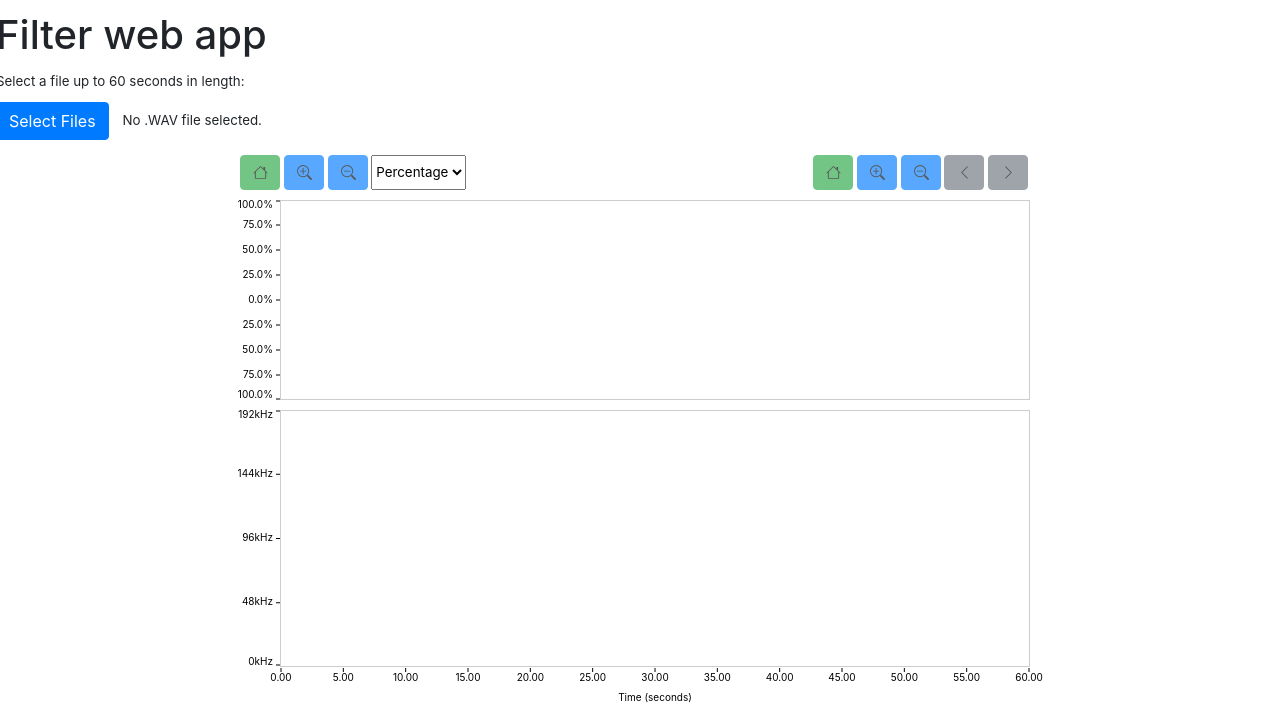
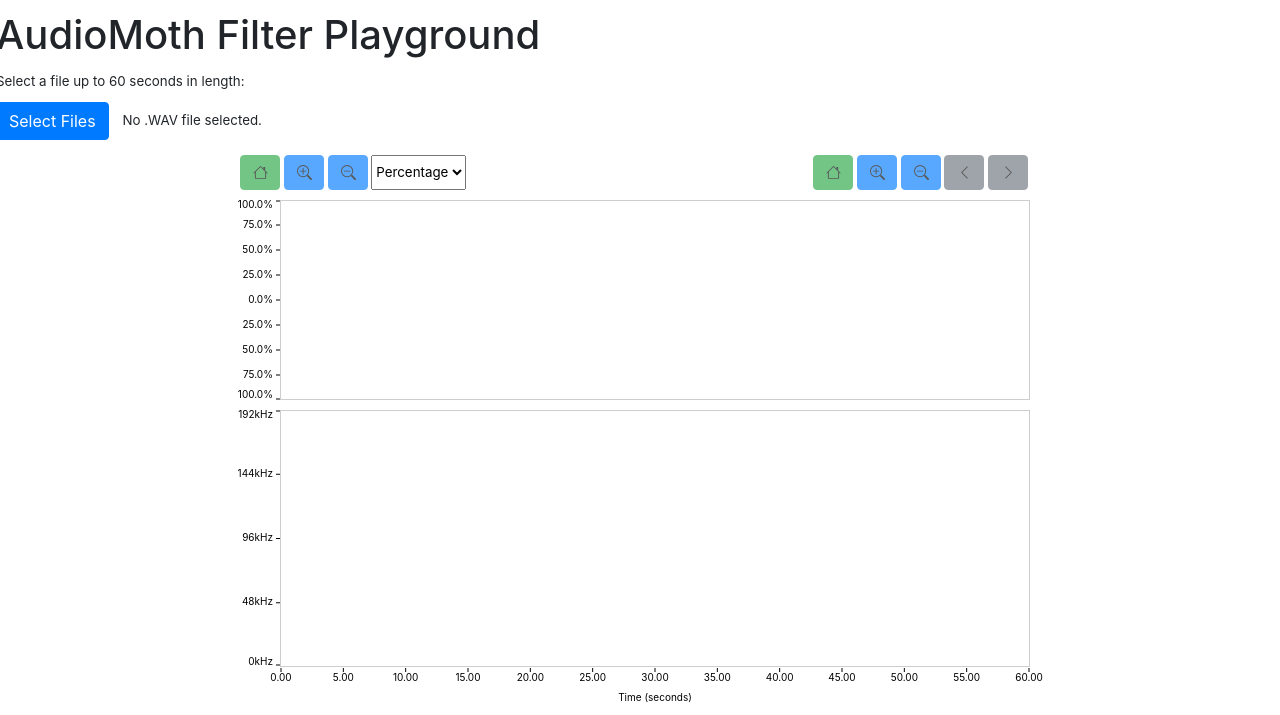
Before and after one commit to pcprince/filter-web-app, a website: page index.html in a window 1280 px wide. Shown: the top 715 px of the page. Drawn offline with Linux system fonts and the light colour scheme.

Commit message:
Change title

```diff
--- a/index.html
+++ b/index.html
@@ -13,7 +13,7 @@
 
             <div class="row justify-content-md-center">
                 <div class="col total-width">
-                    <h1>Filter web app</h1>
+                    <h1>AudioMoth Filter Playground</h1>
                 </div>
             </div>
 
```
